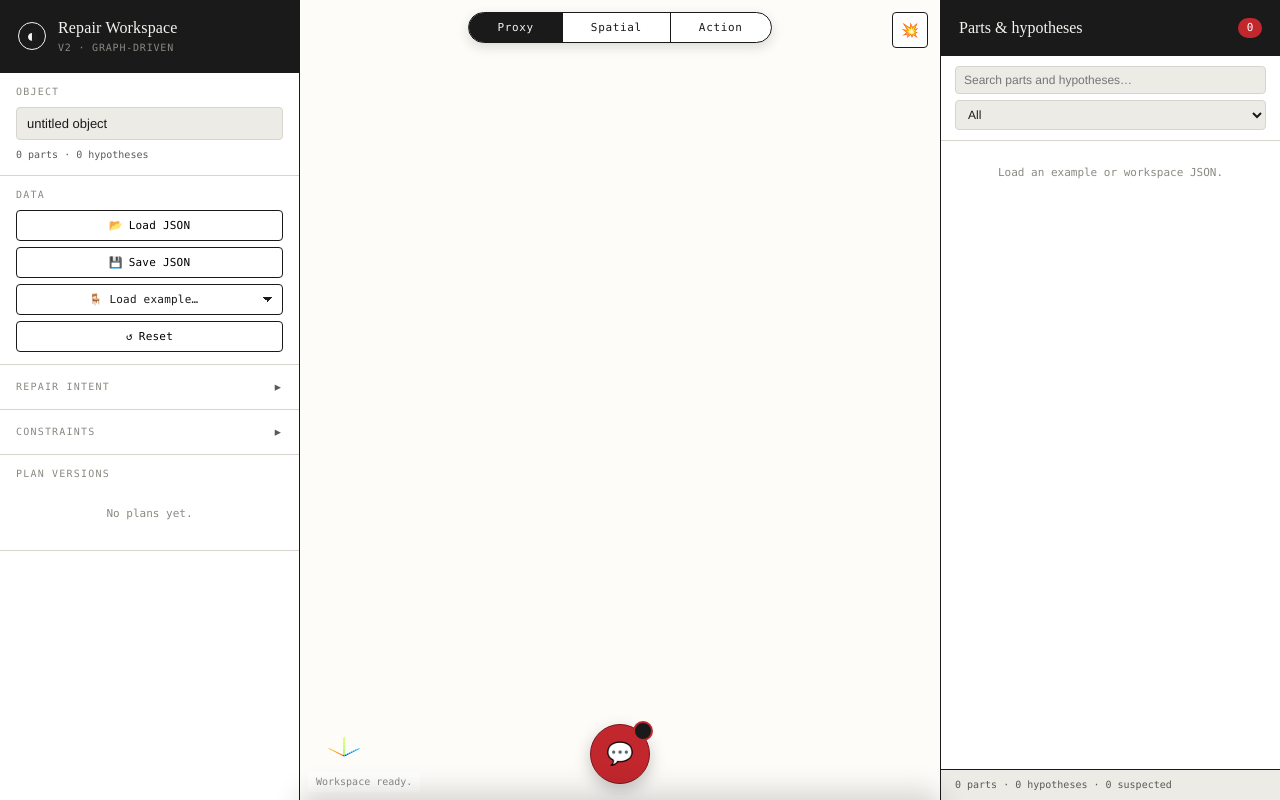
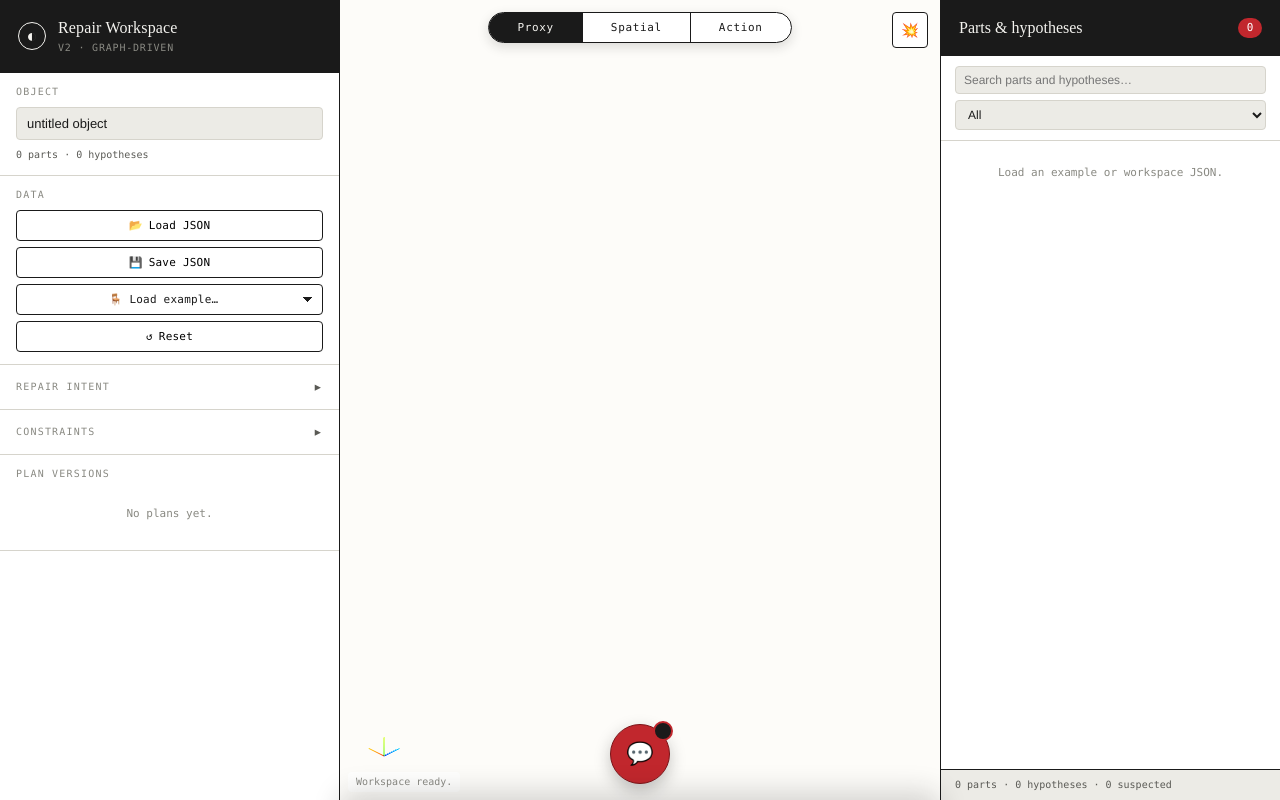
Before and after one commit to tizianrein/repair_workspace, a website built with Vite: page src/index.html in a window 1280 px wide. Built offline with nearby package versions, Linux system fonts and the light colour scheme; a web font is replaced by a local one; what cytoscape-dagre would draw is missing.

Commit message:
Enhance radar interaction handling; prevent summary input clobbering during user interaction and improve label positioning within canvas

```diff
--- a/src/styles/components.css
+++ b/src/styles/components.css
@@ -163,6 +163,9 @@
   border-radius: var(--radius);
   padding: 6px 8px;
   font-size: 12px;
+  width: 100%;
+  box-sizing: border-box;
+  min-width: 0;     /* allow shrinking inside flex/grid */
 }
 .field input:focus, .field select:focus, .field textarea:focus {
   outline: none; border-color: var(--ink);
--- a/src/styles/shell.css
+++ b/src/styles/shell.css
@@ -8,7 +8,7 @@
 }
 
 @media (min-width: 1100px) {
-  .app { grid-template-columns: 300px 1fr 340px; }
+  .app { grid-template-columns: 340px 1fr 340px; }
 }
 
 .drawer-left, .drawer-right {
@@ -241,7 +241,7 @@
   .fab-chat {
     display: grid;
     /* Position roughly centered between the two drawers. */
-    left: calc(300px + (100vw - 300px - 340px) / 2);
+    left: calc(340px + (100vw - 340px - 340px) / 2);
     transform: translateX(-50%);
   }
 }
@@ -409,7 +409,7 @@ body.chat-open .chat-sheet { transform: translateY(0); }
 
 @media (min-width: 1100px) {
   .chat-sheet {
-    left: 300px;
+    left: 340px;
     right: 340px;
     border-radius: 14px 14px 0 0;
     max-height: 65vh;
@@ -435,5 +435,5 @@ body.chat-open .chat-sheet { transform: translateY(0); }
 }
 
 @media (min-width: 1100px) {
-  .console { left: 308px; }
+  .console { left: 348px; }
 }
--- a/src/views/radar.js
+++ b/src/views/radar.js
@@ -11,12 +11,16 @@
 export function createRadar(canvas, listContainer, summaryTextarea, { onChange }) {
   let intent = null;
   let dragging = false;
+  let interacting = false;   // true while user is mid-drag / mid-type
 
   function render(workspace) {
     intent = JSON.parse(JSON.stringify(workspace.intent));
-    summaryTextarea.value = intent.summary || '';
+    // Don't clobber the user's input while they're using it.
+    if (!interacting) {
+      summaryTextarea.value = intent.summary || '';
+    }
     renderCanvas();
-    renderList();
+    if (!interacting) renderList();
   }
 
   function renderCanvas() {
@@ -24,9 +28,10 @@ export function createRadar(canvas, listContainer, summaryTextarea, { onChange }
     const ctx = canvas.getContext('2d');
     const w = canvas.width, h = canvas.height;
     ctx.clearRect(0, 0, w, h);
-    // Polygon takes ~28% of canvas; labels need room outside (offset 38px
-    // + up to 130px wrap width / 2 on each side).
-    const cx = w / 2, cy = h / 2, r = Math.min(w, h) * 0.28;
+    // Polygon is small (24% of canvas); labels need room outside (offset
+    // ~38px + label width). We clamp label x positions so multi-line wrapped
+    // labels can't extend past the canvas edges regardless of alignment.
+    const cx = w / 2, cy = h / 2, r = Math.min(w, h) * 0.24;
     const axes = intent.axes;
     const n = Math.max(axes.length, 3);
 
@@ -44,6 +49,9 @@ export function createRadar(canvas, listContainer, summaryTextarea, { onChange }
       ctx.stroke();
     }
 
+    const LABEL_W = 150;        // wrap width in canvas px
+    const LABEL_MARGIN = 6;     // keep this far from canvas edge
+
     axes.forEach((axis, i) => {
       const a = -Math.PI / 2 + i * (Math.PI * 2 / n);
       ctx.beginPath();
@@ -53,11 +61,17 @@ export function createRadar(canvas, listContainer, summaryTextarea, { onChange }
 
       ctx.fillStyle = '#1a1a1a';
       ctx.font = '20px "JetBrains Mono", monospace';
-      const lx = cx + Math.cos(a) * (r + 42);
-      const ly = cy + Math.sin(a) * (r + 42);
-      ctx.textAlign = lx > cx + 6 ? 'left' : lx < cx - 6 ? 'right' : 'center';
+      let lx = cx + Math.cos(a) * (r + 40);
+      const ly = cy + Math.sin(a) * (r + 40);
+      const align = lx > cx + 6 ? 'left' : lx < cx - 6 ? 'right' : 'center';
+      // Clamp so the wrapped label can't extend past the canvas:
+      //   left-aligned text grows rightward from lx → cap lx at (w - LABEL_W - margin)
+      //   right-aligned text grows leftward from lx → keep lx at >= (LABEL_W + margin)
+      if (align === 'left')  lx = Math.min(lx, w - LABEL_W - LABEL_MARGIN);
+      if (align === 'right') lx = Math.max(lx, LABEL_W + LABEL_MARGIN);
+      ctx.textAlign = align;
       ctx.textBaseline = ly > cy + 6 ? 'top' : ly < cy - 6 ? 'bottom' : 'middle';
-      wrap(ctx, axis.label, lx, ly, 130, 22);
+      wrap(ctx, axis.label, lx, ly, LABEL_W, 22);
     });
 
     ctx.fillStyle = 'rgba(193,39,45,.18)';
@@ -108,6 +122,19 @@ export function createRadar(canvas, listContainer, summaryTextarea, { onChange }
     listContainer.querySelectorAll('input').forEach(n => {
       n.addEventListener('input', onListInputLive);
       n.addEventListener('change', onListInputCommit);
+      if (n.type === 'range') {
+        // Sliders capture pointer during drag. The interaction starts on
+        // pointerdown and ends on pointerup (caught either on the slider
+        // or via the window-level failsafe).
+        n.addEventListener('pointerdown', () => { interacting = true; });
+        n.addEventListener('pointerup',   () => { interacting = false; renderList(); });
+      } else {
+        // Text inputs: interaction starts on focus and ends on blur.
+        // Don't use pointerdown/up — releasing the mouse inside a text
+        // field doesn't mean typing is finished.
+        n.addEventListener('focus', () => { interacting = true; });
+        n.addEventListener('blur',  () => { interacting = false; renderList(); });
+      }
     });
     listContainer.querySelectorAll('button').forEach(n => {
       n.addEventListener('click', onListInputCommit);
@@ -153,7 +180,7 @@ export function createRadar(canvas, listContainer, summaryTextarea, { onChange }
     const normalized = (angle + Math.PI / 2 + Math.PI * 2) % (Math.PI * 2);
     const n = intent.axes.length;
     const idx = Math.round(normalized / (Math.PI * 2 / n)) % n;
-    const r = Math.min(canvas.width, canvas.height) * 0.32;
+    const r = Math.min(canvas.width, canvas.height) * 0.24;
     const dist = Math.min(1, Math.hypot(x - cx, y - cy) / r);
     return { idx, value: Math.max(0, Math.min(1, dist)) };
   }
@@ -178,6 +205,8 @@ export function createRadar(canvas, listContainer, summaryTextarea, { onChange }
   });
   window.addEventListener('pointerup', () => { dragging = false; });
 
+  summaryTextarea.addEventListener('focus', () => { interacting = true; });
+  summaryTextarea.addEventListener('blur',  () => { interacting = false; });
   summaryTextarea.addEventListener('input', () => {
     intent.summary = summaryTextarea.value;
     onChange?.(intent);
@@ -189,6 +218,18 @@ export function createRadar(canvas, listContainer, summaryTextarea, { onChange }
     renderList();
     onChange?.(intent);
   }
+
+  // Failsafe (bound once per radar instance): if the pointer is released
+  // anywhere on the page, release the interacting flag — UNLESS the user
+  // currently has a text input focused (typing isn't a pointer interaction).
+  window.addEventListener('pointerup', () => {
+    if (!interacting) return;
+    const active = document.activeElement;
+    if (active && active.tagName === 'INPUT' && active.type === 'text') return;
+    if (active && active.tagName === 'TEXTAREA') return;
+    interacting = false;
+    renderList();
+  });
 
   return { render, addAxis };
 }
```
